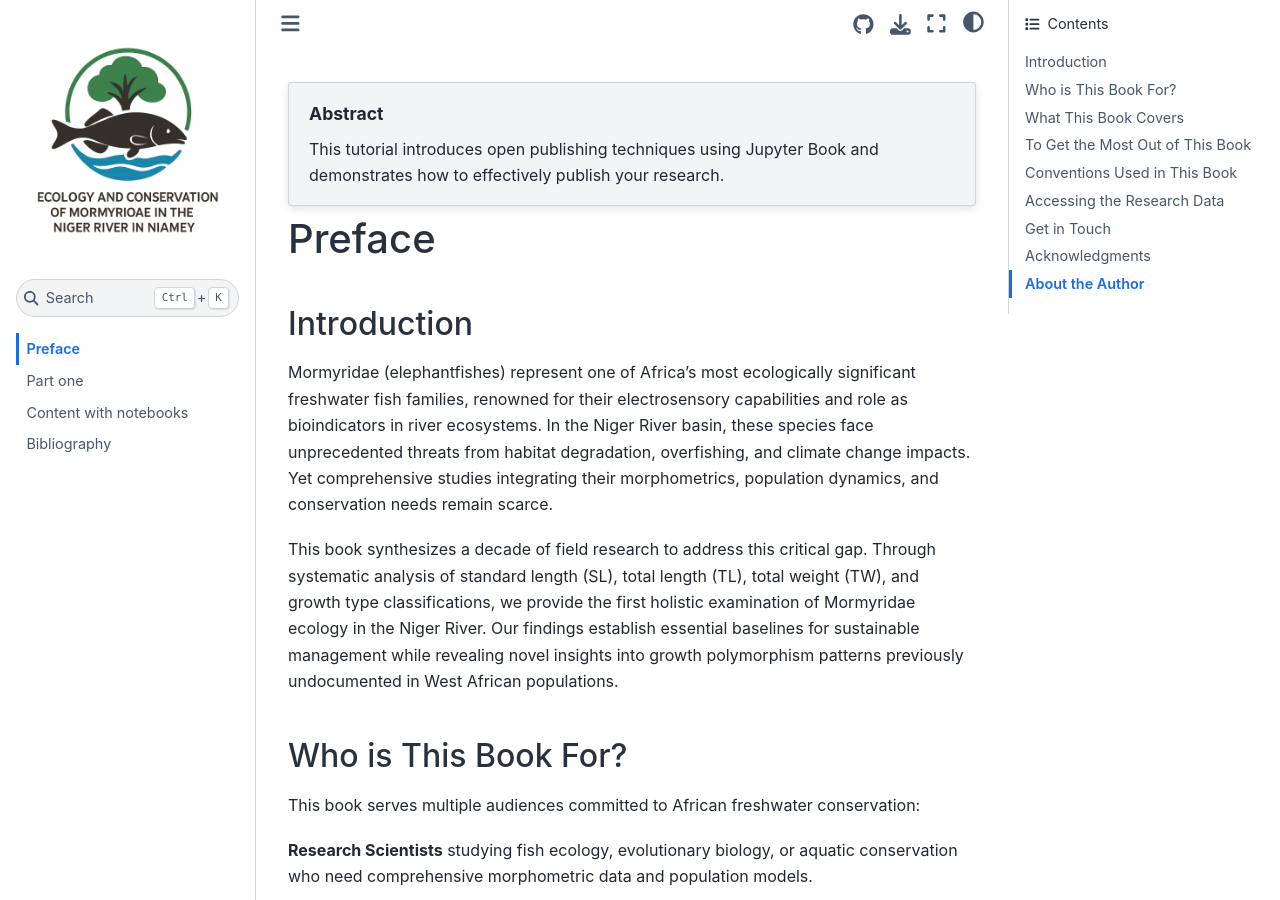
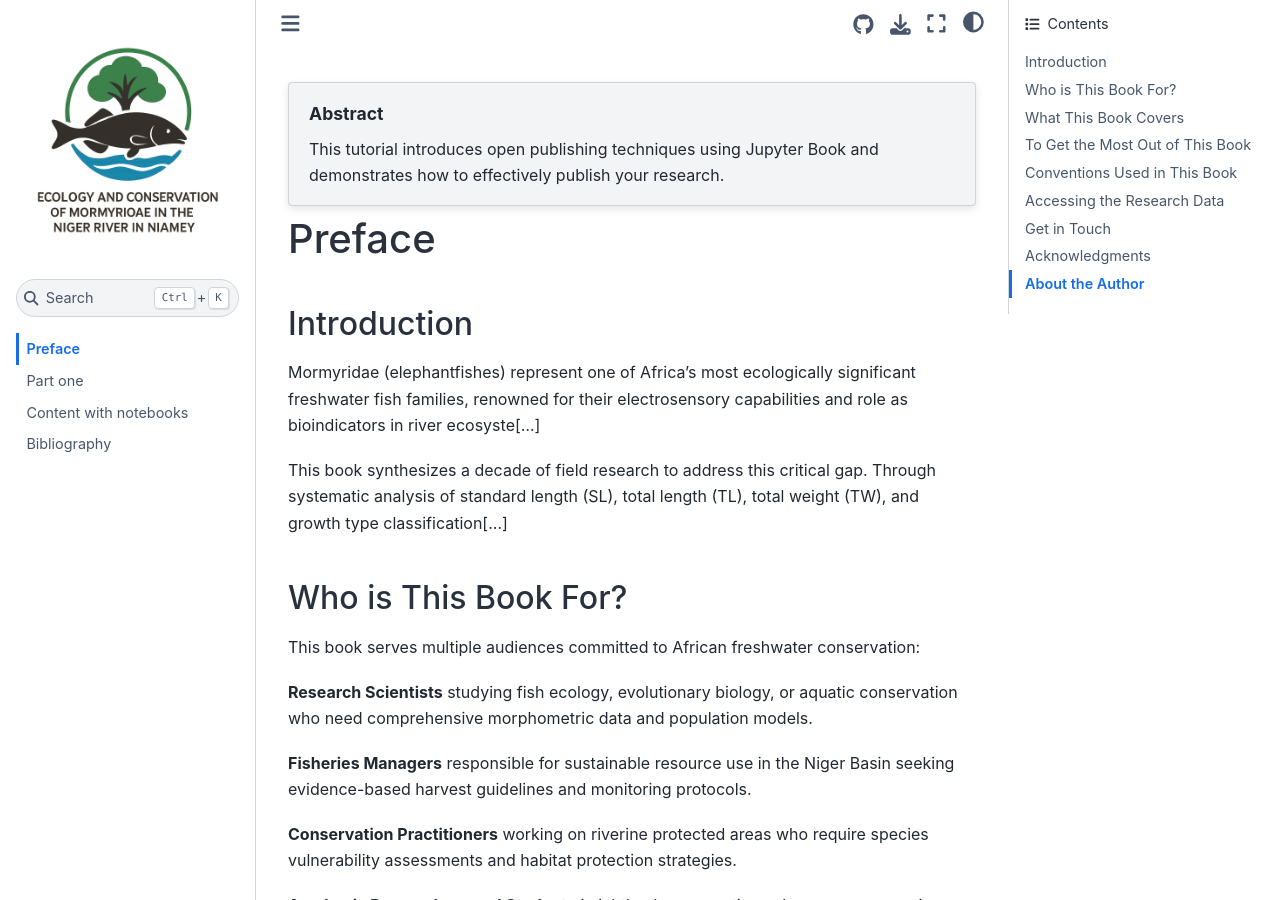
Before and after one commit to halieute/Mormyridae_family, a Jupyter Book: the page built from book/markdown.md, in a window 1280 px wide and 900 px high. Built offline with Jupyter Book 1.0.4 settings and Sphinx 7.4.7 and the Sphinx Book theme 1.1.4, drawn with Linux system fonts in a browser that asks for light colours; some of the changed text lies outside the part shown.

Commit message:
Revise introduction and author details in markdown
Updated the introduction and author sections to enhance clarity and conciseness.

```diff
--- a/book/markdown.md
+++ b/book/markdown.md
@@ -27,9 +27,9 @@ exports:
 
 ## Introduction
 
-Mormyridae (elephantfishes) represent one of Africa's most ecologically significant freshwater fish families, renowned for their electrosensory capabilities and role as bioindicators in river ecosystems. In the Niger River basin, these species face unprecedented threats from habitat degradation, overfishing, and climate change impacts. Yet comprehensive studies integrating their morphometrics, population dynamics, and conservation needs remain scarce.
+Mormyridae (elephantfishes) represent one of Africa's most ecologically significant freshwater fish families, renowned for their electrosensory capabilities and role as bioindicators in river ecosyste[...]
 
-This book synthesizes a decade of field research to address this critical gap. Through systematic analysis of standard length (SL), total length (TL), total weight (TW), and growth type classifications, we provide the first holistic examination of Mormyridae ecology in the Niger River. Our findings establish essential baselines for sustainable management while revealing novel insights into growth polymorphism patterns previously undocumented in West African populations.
+This book synthesizes a decade of field research to address this critical gap. Through systematic analysis of standard length (SL), total length (TL), total weight (TW), and growth type classification[...]
 
 ## Who is This Book For?
 
@@ -150,7 +150,7 @@ To my family, thank you for your patience during extended field seasons.
 
 ## About the Author
 
-**Souleymane Maman Nouri Souley** is a Senior Research Scientist at Atlantic University's Department of Marine Biology, specializing in West African freshwater ecology. With 12 years of field experience in the Niger Basin, his research focuses on fish population dynamics, sustainable fisheries management, and climate change impacts on aquatic ecosystems.
+**Souleymane Maman Nouri Souley** is a Senior Research Scientist at Atlantic University's Department of Marine Biology, specializing in West African freshwater ecology. With 12 years of field experien[...]
 
 He has published extensively on Mormyridae ecology, including:
 - "Length-weight relationships of Mormyridae species in the Niger River" (Journal of Applied Ichthyology)
```
